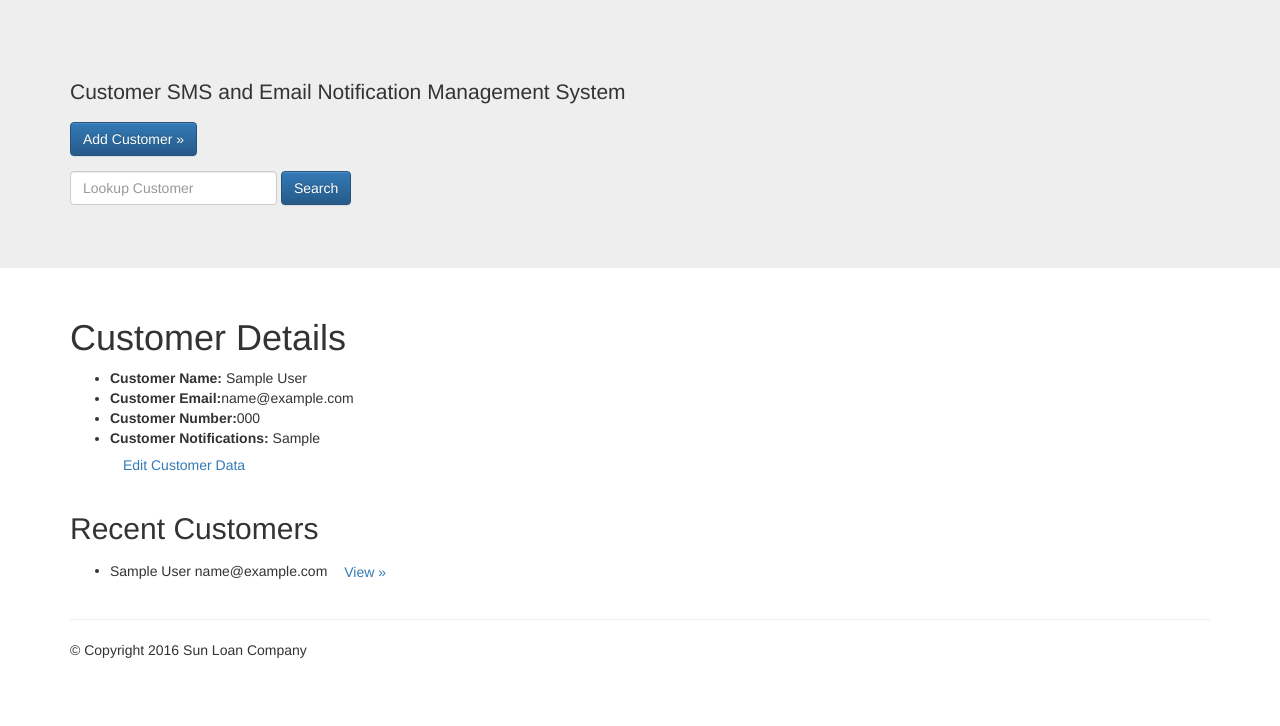
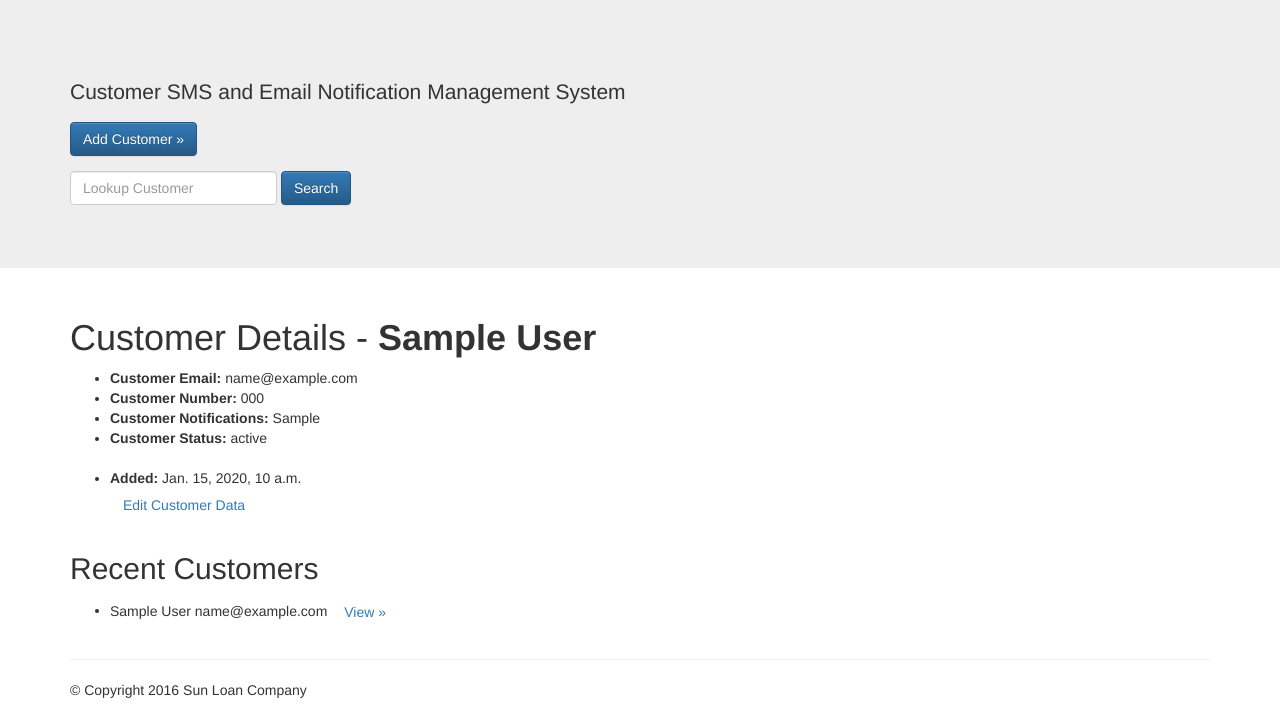
Before and after one commit to jcomish/Apollo, a Django app: template SunLoanDelangIntegration/templates/base.html in a window 1280 px wide. Shown: the part 51-777 px from the top of the page. Run offline with Django 3.2, Linux system fonts and the light colour scheme; the template is opened without the code that fills it: values that come from a table or form of the project are taken from there, others are empty; tables that the repository leaves empty hold one stand-in row (values such as "Sample post"); some libraries are stand-ins or nearby versions.

Commit message:
Refactored base.html code and views.py

```diff
--- a/SunLoanDelangIntegration/templates/view.html
+++ b/SunLoanDelangIntegration/templates/view.html
@@ -1,11 +1,15 @@
-    <div class="container">
-        <h1>Customer Details</h1>
+<div class="container" xmlns="http://www.w3.org/1999/html" xmlns="http://www.w3.org/1999/html">
+        <h1>Customer Details - <strong>{{ customer.first_name }}&nbsp;{{ customer.last_name }}</strong></h1>
         <p>
         <ul>
-        <li><strong>Customer Name:</strong> {{ customer.first_name }}&nbsp;{{ customer.last_name }}</li>
-        <li><strong>Customer Email:</strong>{{ customer.email_address }}</li>
-        <li><strong>Customer Number:</strong>{{ customer.phone_number }}</li>
-        <li><strong>Customer Notifications:</strong> {{ customer.messagetype }}</li>
+
+        <li><strong>Customer Email: </strong>{{ customer.email_address }}</li>
+        <li><strong>Customer Number: </strong>{{ customer.phone_number }}</li>
+        <li><strong>Customer Notifications: </strong> {{ customer.messagetype }}</li>
+        <li><strong>Customer Status: </strong> {{ customer.status.status_name }}</li>
+        </br>
+        <li><strong>Added: </strong> {{ customer.create_date }}</li>
+
         <a class="btn btn-med" href="/?customer_id={{ customer.id }}&action=edit" role="button">Edit Customer Data</a>
         </ul>
         </p>
--- a/SunLoanDelangIntegration/views.py
+++ b/SunLoanDelangIntegration/views.py
@@ -15,7 +15,9 @@ def index(request):
     customer_list = Customer.objects.filter(store=store_name).order_by('-create_date')[:10]
     action = 'add'
 
-     # todo: refactor all the if statements
+    # todo: refactor all the if statements
+    # todo: add error handling for Notification selctions (if SMS we must have Phone)
+    # todo: add update logic based on action
     if 'action' in request.GET:
         action = request.GET['action']
         if (request.GET['action'] == 'edit') and ('customer_id' in request.GET):
```
